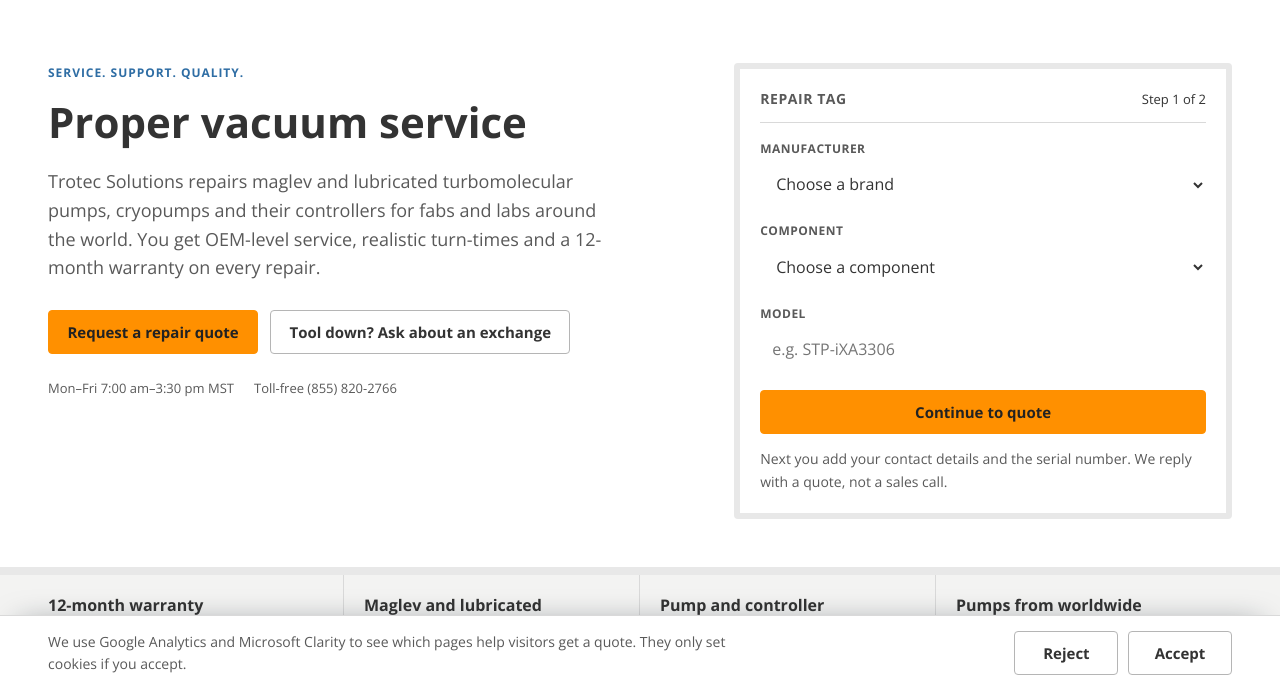
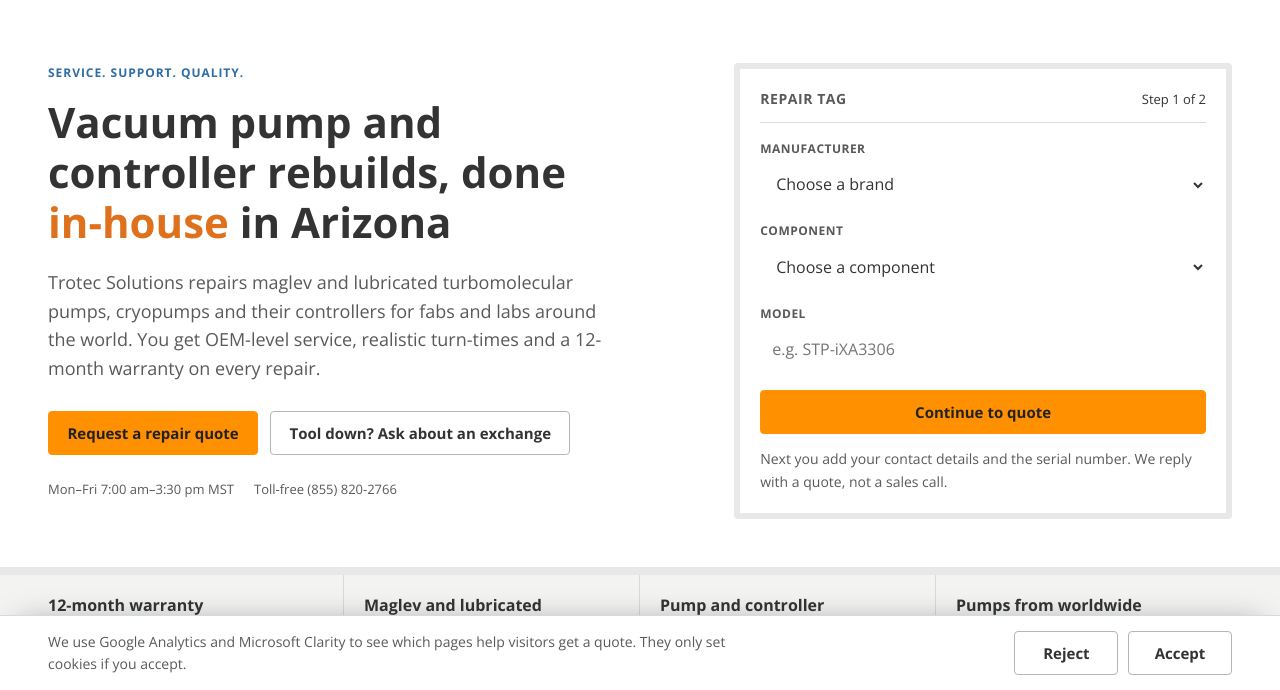
Before and after one commit to linksocially/staging-trotecsolutions-com, a plain HTML site: page index.html in a window 1280 px wide. Shown: the part 110-800 px from the top of the page. Drawn offline with nearby package versions, Linux system fonts and the light colour scheme.

Commit message:
Revert home H1 change (restore original headline)
Co-Authored-By: Claude Opus 5.5 <noreply@anthropic.com>
Claude-Session: https://claude.ai/code/session_01Rec1RXBH5Q9AP7VEiSQGa8

```diff
--- a/index.html
+++ b/index.html
@@ -171,7 +171,7 @@
   <div class="wrap hero-grid">
     <div>
       <p class="eyebrow">Service. Support. Quality.</p>
-      <h1 id="h1">Proper vacuum service</h1>
+      <h1 id="h1">Vacuum pump and controller rebuilds, done <em>in-house</em> in Arizona</h1>
       <p class="lede">Trotec Solutions repairs maglev and lubricated turbomolecular pumps, cryopumps and their controllers for fabs and labs around the world. You get OEM-level service, realistic turn-times and a 12-month warranty on every repair.</p>
       <div class="hero-actions"><a class="btn btn-primary" href="/request-a-quote/" data-hva="cta_click" data-hva-cta="request_quote" data-hva-location="hero">Request a repair quote</a><a class="btn btn-ghost" href="/turbo-pump-exchange/" data-hva="cta_click" data-hva-cta="exchange_inquiry" data-hva-location="hero">Tool down? Ask about an exchange</a></div>
       <p class="hero-meta mono"><span>Mon–Fri 7:00 am–3:30 pm MST</span><span>Toll-free (855) 820-2766</span></p>
```
